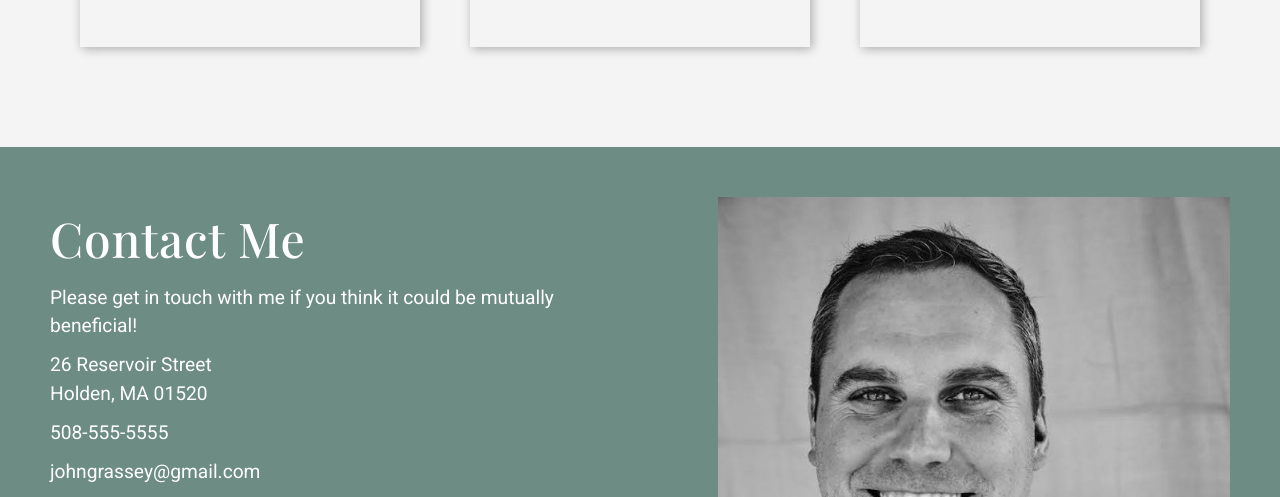
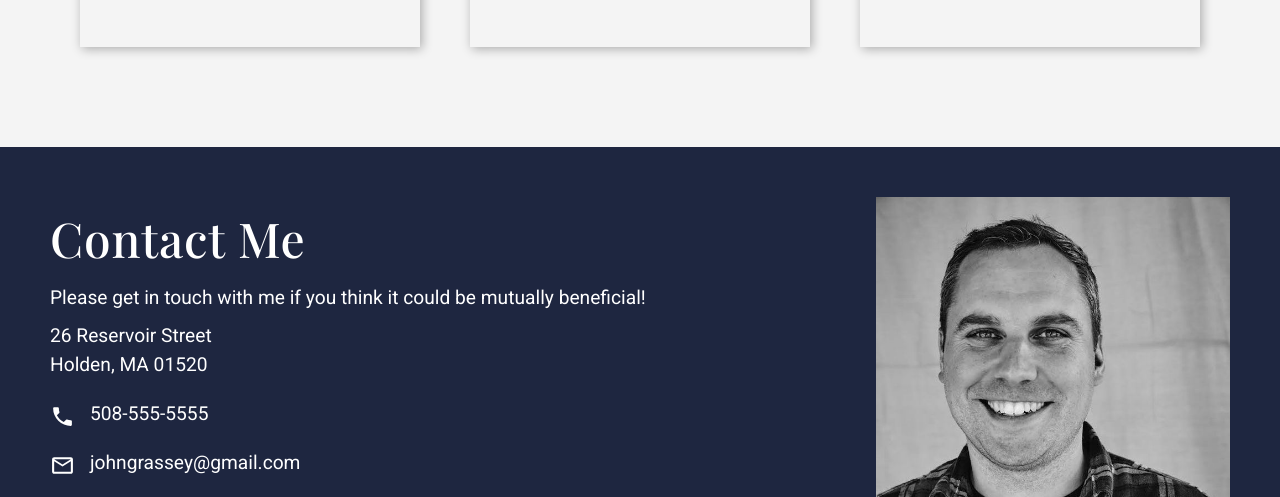
Before and after one commit to johngrassey/portfolio, a plain HTML site: page index.html in a window 1280 px wide. Shown: the part 1505-2002 px from the top of the page. Drawn offline with nearby package versions, Linux system fonts and the light colour scheme; a web font is replaced by a local one.

Commit message:
Complete Footer Styling

```diff
--- a/index.html
+++ b/index.html
@@ -178,6 +178,7 @@
       </div>
     </div>
     <footer>
+      <div class="footercontainer">
         <div class="footertext">
           <h2>Contact Me</h2>
           <p class="pitch">
@@ -187,8 +188,22 @@
           <div class="address">
             <p>26 Reservoir Street</p>
             <p>Holden, MA 01520</p>
+            <div class="contactinfo">
+              <svg xmlns="http://www.w3.org/2000/svg" viewBox="0 0 24 24">
+                <path
+                  d="M6.62,10.79C8.06,13.62 10.38,15.94 13.21,17.38L15.41,15.18C15.69,14.9 16.08,14.82 16.43,14.93C17.55,15.3 18.75,15.5 20,15.5A1,1 0 0,1 21,16.5V20A1,1 0 0,1 20,21A17,17 0 0,1 3,4A1,1 0 0,1 4,3H7.5A1,1 0 0,1 8.5,4C8.5,5.25 8.7,6.45 9.07,7.57C9.18,7.92 9.1,8.31 8.82,8.59L6.62,10.79Z"
+                />
+              </svg>
               <p class="phone">508-555-5555</p>
+            </div>
+            <div class="contactinfo">
+              <svg xmlns="http://www.w3.org/2000/svg" viewBox="0 0 24 24">
+                <path
+                  d="M22 6C22 4.9 21.1 4 20 4H4C2.9 4 2 4.9 2 6V18C2 19.1 2.9 20 4 20H20C21.1 20 22 19.1 22 18V6M20 6L12 11L4 6H20M20 18H4V8L12 13L20 8V18Z"
+                />
+              </svg>
               <p class="email">johngrassey@gmail.com</p>
+            </div>
           </div>
           <div class="socials">
             <a href="https://github.com/johngrassey"
@@ -200,6 +215,7 @@
           </div>
         </div>
         <img src="images/head.jpg" alt="Another Shot" />
+      </div>
     </footer>
   </body>
 </html>
--- a/style.css
+++ b/style.css
@@ -153,6 +153,7 @@
 }
 .work h2 {
   margin-bottom: 30px;
+  margin-top: 50px;
 }
 
 .projectlist {
@@ -214,7 +215,7 @@
 /* FOOTER */
 
 footer {
-  background-color: #6d8c84;
+  background-color: #1e2640;
   color: #fff;
   display: flex;
   flex-direction: column;
@@ -227,11 +228,11 @@
 }
 
 footer i {
-  color: #1e2640;
+  color: #fff;
 }
 
-footer p {
-  margin: 0px 30px;
+.footertext {
+  padding: 0px 25px;
 }
 
 footer img {
@@ -247,6 +248,21 @@
 .phone,
 .email {
   margin-top: 10px;
+}
+
+.contactinfo {
+  display: flex;
+  gap: 15px;
+  align-items: end;
+  margin-top: 10px;
+}
+
+.contactinfo svg {
+  display: none;
+  width: 25px;
+  height: 25px;
+  justify-content: center;
+  fill: #fff;
 }
 
 /* MEDIA QUERIES */
@@ -322,23 +338,25 @@
 
   /* FOOTER */
 
-  footer {
+  .footercontainer {
+    display: flex;
     flex-direction: row;
     justify-content: space-between;
+    max-width: 1400px;
+    margin: auto;
+    padding: 0px 50px;
+  }
+
+  .footertext {
+    padding: 0px;
   }
 
   footer h2 {
     text-align: left;
-    margin: 0px 50px;
-  }
-
-  footer p {
-    margin: 0px 50px;
   }
 
   footer .socials {
     justify-content: start;
-    margin-left: 50px;
   }
 
   .footertext {
@@ -351,6 +369,10 @@
     margin: 50px;
     max-width: 40%;
     height: auto;
+  }
+
+  .contactinfo svg {
+    display: block;
   }
 }
 
@@ -429,4 +451,10 @@
   }
 
   /* FOOTER */
+
+  footer img {
+    max-width: 30%;
+    height: auto;
+    margin: 50px 0px;
+  }
 }
```
Also changed, not shown: images/email-outline.svg (added), images/phone.svg (added). Lines whose indentation alone changed are shown as unchanged.
